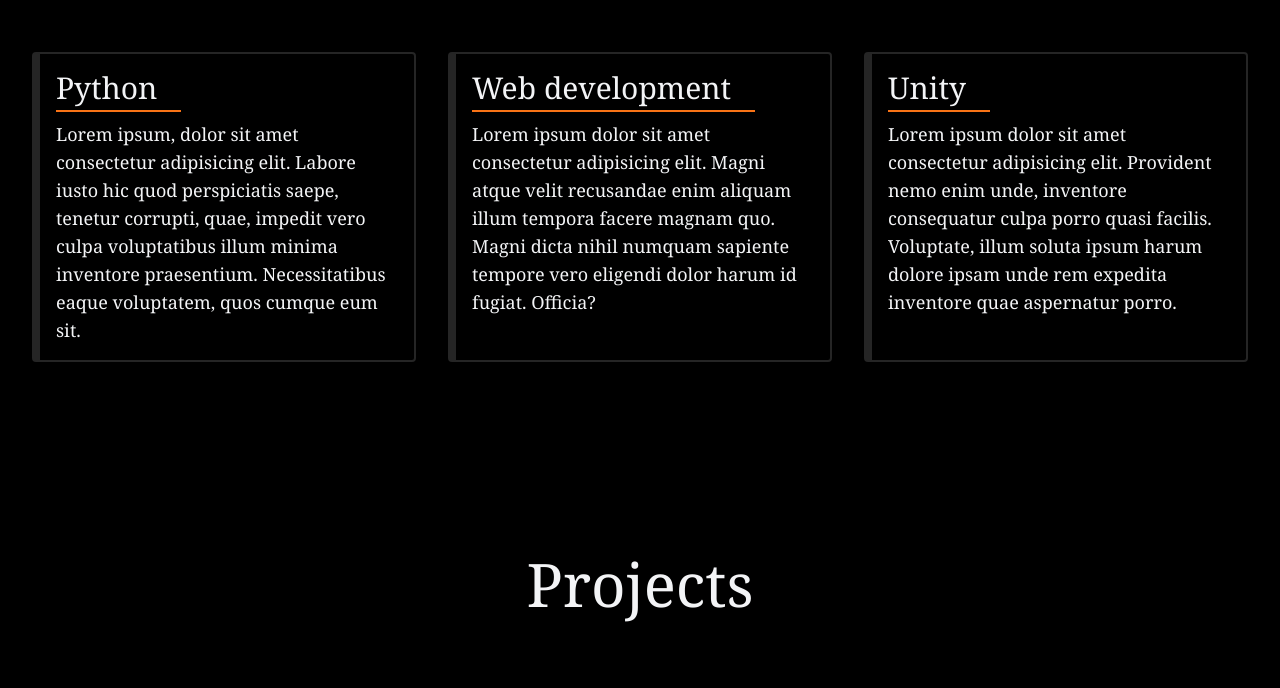
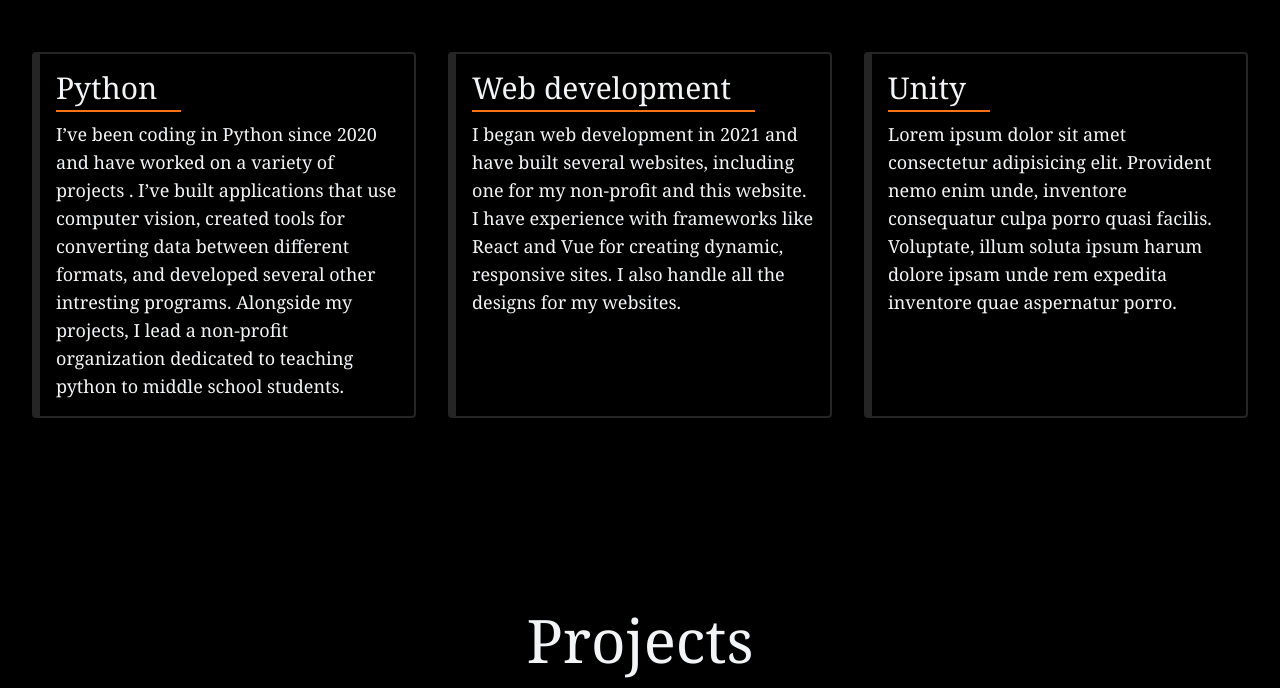
Before and after one commit to Ofish-Ofish/Ofish-Ofish.github.io, a plain HTML site: page index.html in a window 1280 px wide. Shown: the part 1240-1928 px from the top of the page. Drawn offline with nearby package versions, Linux system fonts and the light colour scheme.

Commit message:
Update index.html

```diff
--- a/index.html
+++ b/index.html
@@ -27,11 +27,12 @@
         <div class="flex gap-8 p-8 lg:flex-row flex-col">
             <div class="flex flex-col group border-2 border-l-8 border-gray-100 rounded p-4 border-opacity-15 hover:border-opacity-20 basis-1/3 delay-75 ease-in-out transition-all">
                 <h3 class="text-3xl pb-1 border-b-2 max-w-fit pr-6 mb-2 border-orange-500 transition-colors group-hover:border-orange-700 ease-in-out delay-75">Python</h3>
-                <p class="text-lg flex-grow max-w-lg">Lorem ipsum, dolor sit amet consectetur adipisicing elit. Labore iusto hic quod perspiciatis saepe, tenetur corrupti, quae, impedit vero culpa voluptatibus illum minima inventore praesentium. Necessitatibus eaque voluptatem, quos cumque eum sit.</p>
+                <p class="text-lg flex-grow max-w-lg">
+                    I’ve been coding in Python since 2020 and have worked on a variety of projects  . I’ve built applications that use computer vision, created tools for converting data between different formats, and developed several other intresting programs. Alongside my projects, I lead a non-profit organization dedicated to teaching python to middle school students.</p>
             </div>
             <div class="flex flex-col group border-2 border-l-8 border-gray-100 rounded p-4 border-opacity-15 hover:border-opacity-20 basis-1/3 delay-75 ease-in-out transition-all">
                 <h3 class="text-3xl pb-1 border-b-2 max-w-fit pr-6 mb-2 border-orange-500 transition-colors group-hover:border-orange-700 ease-in-out delay-75">Web development</h3>
-                <p class="text-lg flex-grow max-w-lg">Lorem ipsum dolor sit amet consectetur adipisicing elit. Magni atque velit recusandae enim aliquam illum tempora facere magnam quo. Magni dicta nihil numquam sapiente tempore vero eligendi dolor harum id fugiat. Officia?</p>
+                <p class="text-lg flex-grow max-w-lg">I began web development in 2021 and have built several websites, including one for my non-profit and this website. I have experience with frameworks like React and Vue for creating dynamic, responsive sites. I also handle all the designs for my websites.</p>
             </div>
             <div class="flex flex-col group border-2 border-l-8 border-gray-100 rounded p-4 border-opacity-15 hover:border-opacity-20 basis-1/3 delay-75 ease-in-out transition-all">
                 <h3 class="text-3xl pb-1 border-b-2 max-w-fit pr-6 mb-2 border-orange-500 transition-colors group-hover:border-orange-700 ease-in-out delay-75">Unity</h3>
```
